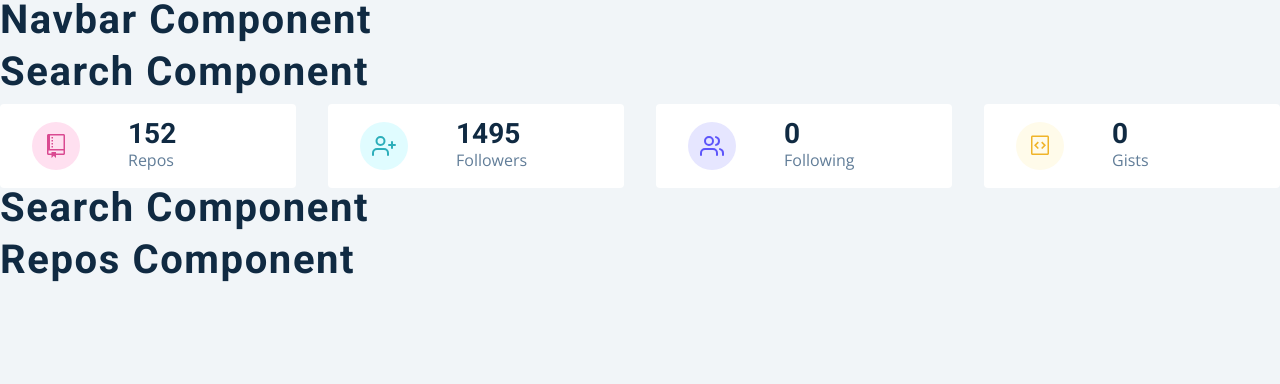
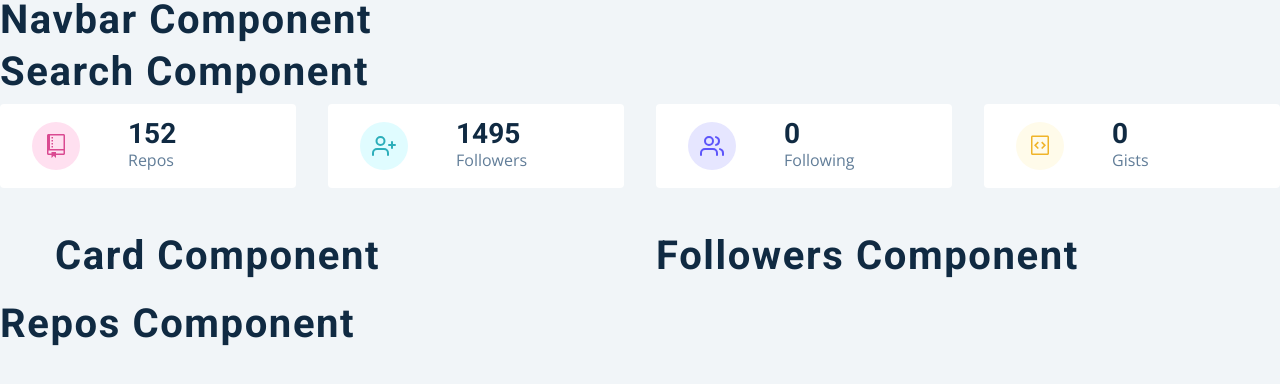
Before and after one commit to NateOs/React-Github-Users-Project, a React (Create React App) app: page / in a window 1280 px wide. Shown: the top 384 px of the page. Built offline with nearby package versions, Linux system fonts and the light colour scheme.

Commit message:
Stting up conponents Card and Followers

```diff
--- a/src/components/User.js
+++ b/src/components/User.js
@@ -3,7 +3,14 @@
 import Card from './Card';
 import Followers from './Followers';
 const User = () => {
-  return <h2>search component</h2>;
+  return (
+    <section className='section'>
+      <Wrapper className='section-center'>
+        <Card></Card>
+        <Followers></Followers>
+      </Wrapper>
+    </section>
+  )
 };
 
 const Wrapper = styled.div`
```
